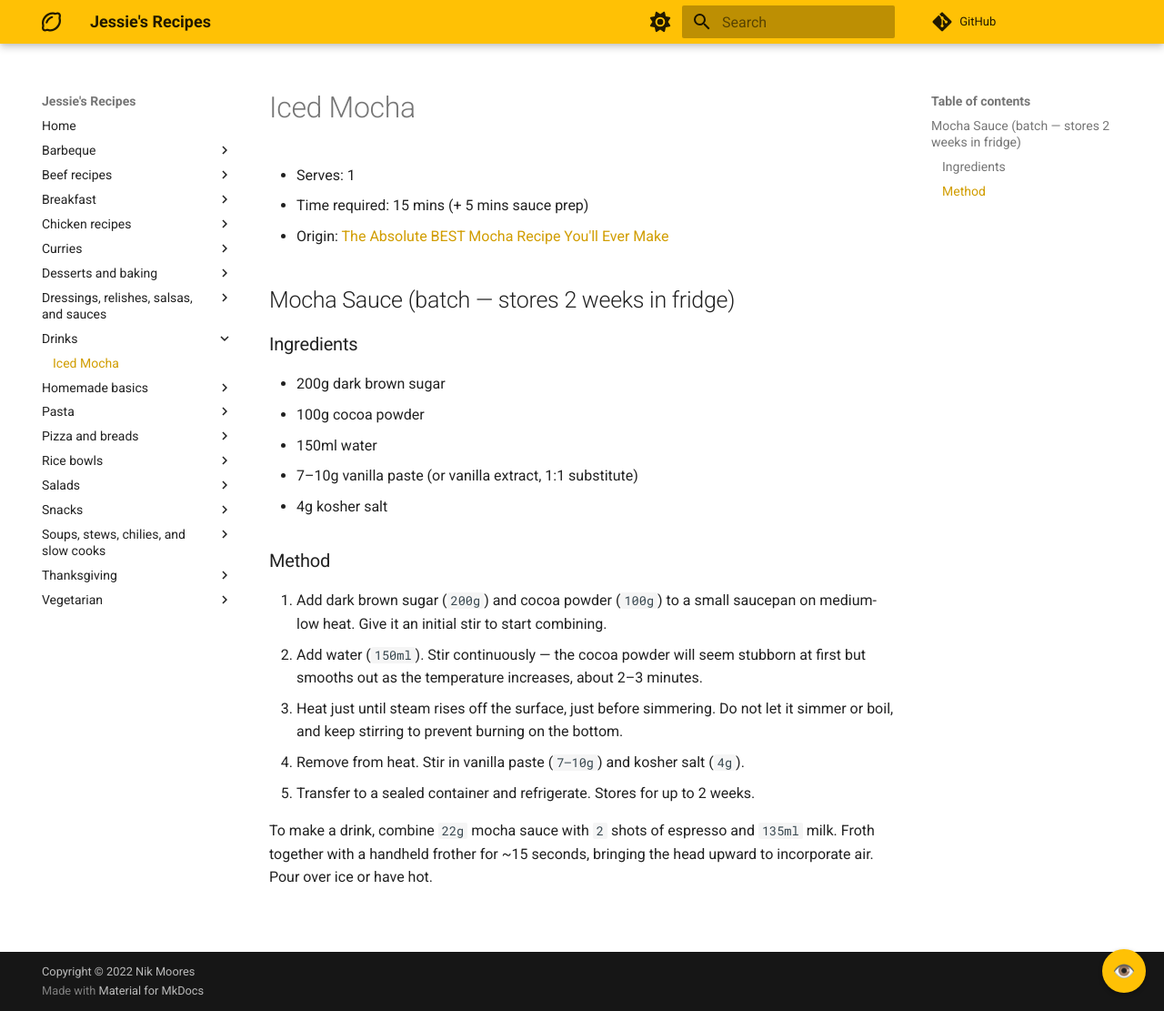
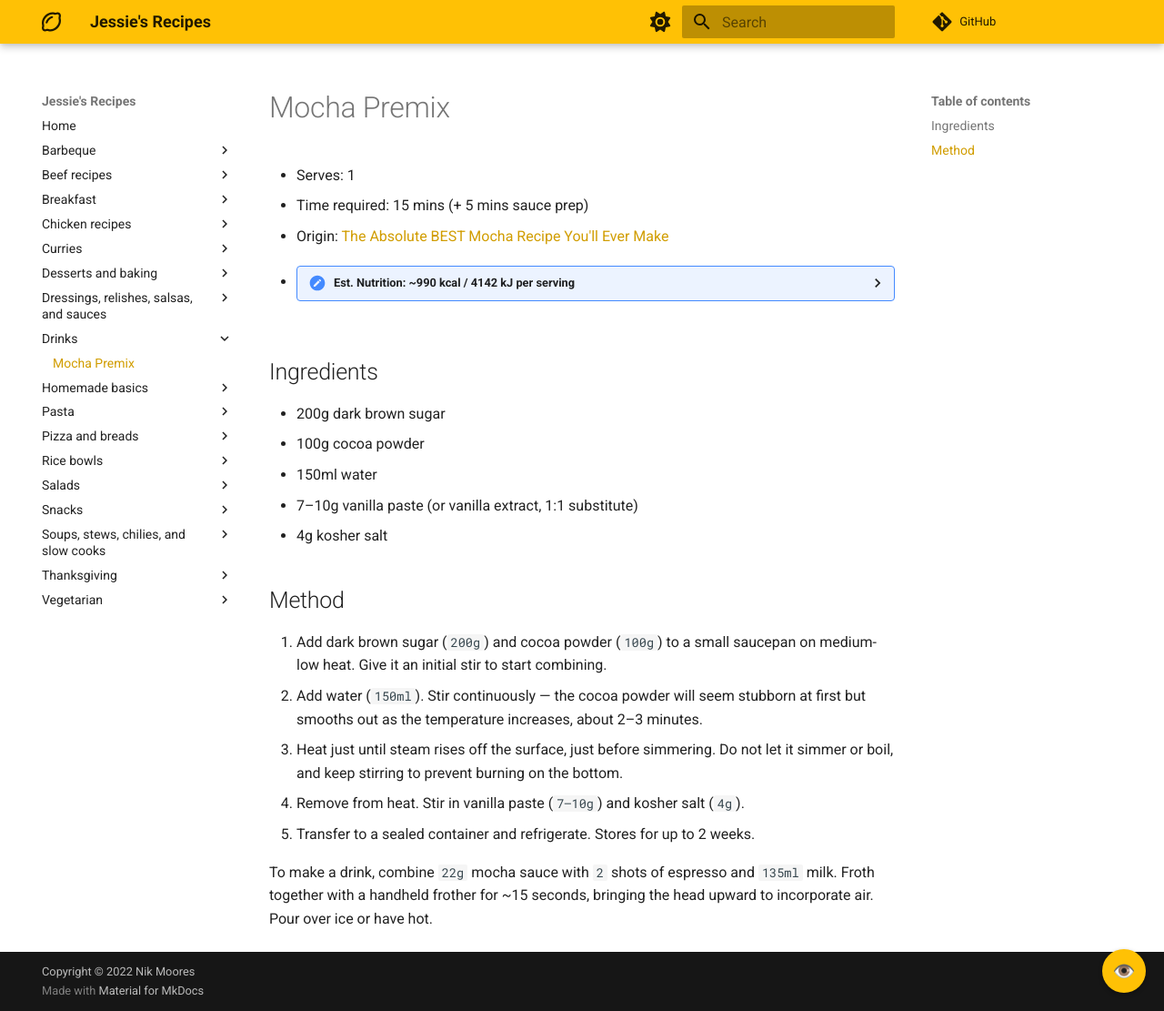
Before and after one commit to Adroz/recipe-database, an MkDocs documentation site: the page built from docs/drinks/iced-mocha.md, in a window 1280 px wide and 1111 px high. Shown: the whole window at 91% size. Built offline with MkDocs 1.6.1 and Material for MkDocs 9.7.7, drawn with Linux system fonts in a browser that asks for light colours; comment, search, counter and statistics services are not loaded.

Commit message:
Rename to Mocha Premix, remove sauce subheading

```diff
--- a/docs/drinks/iced-mocha.md
+++ b/docs/drinks/iced-mocha.md
@@ -1,18 +1,16 @@
-# Iced Mocha
+# Mocha Premix
 * Serves: 1
 * Time required: 15 mins (+ 5 mins sauce prep)
 * Origin: [The Absolute BEST Mocha Recipe You'll Ever Make](https://www.youtube.com/watch?v=906khxWTiIw)
 
-## Mocha Sauce (batch — stores 2 weeks in fridge)
-
-### Ingredients
+## Ingredients
 * 200g dark brown sugar
 * 100g cocoa powder
 * 150ml water
 * 7–10g vanilla paste (or vanilla extract, 1:1 substitute)
 * 4g kosher salt
 
-### Method
+## Method
 1. Add dark brown sugar (`200g`) and cocoa powder (`100g`) to a small saucepan on medium-low heat. Give it an initial stir to start combining.
 1. Add water (`150ml`). Stir continuously — the cocoa powder will seem stubborn at first but smooths out as the temperature increases, about 2–3 minutes.
 1. Heat just until steam rises off the surface, just before simmering. Do not let it simmer or boil, and keep stirring to prevent burning on the bottom.
```
